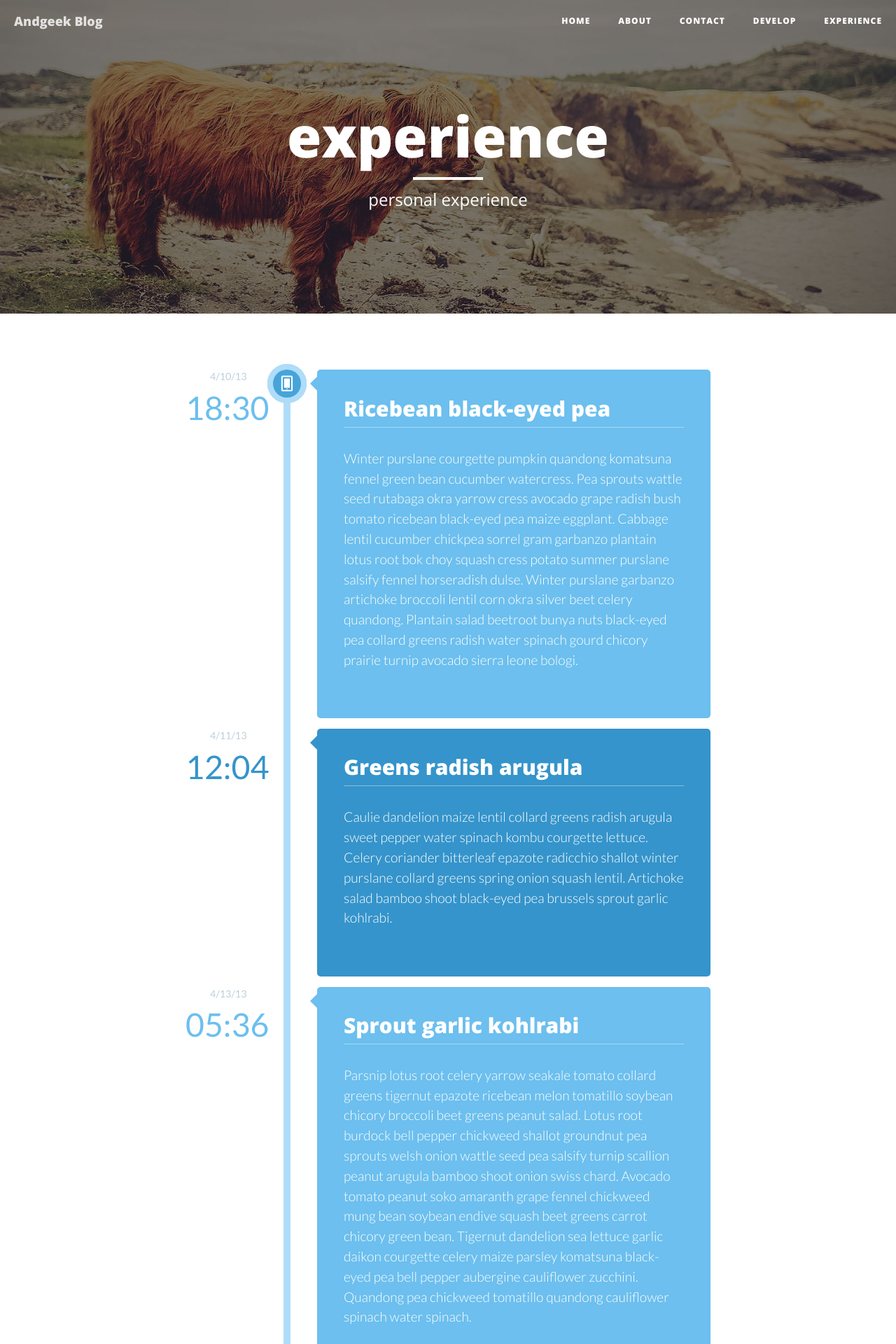
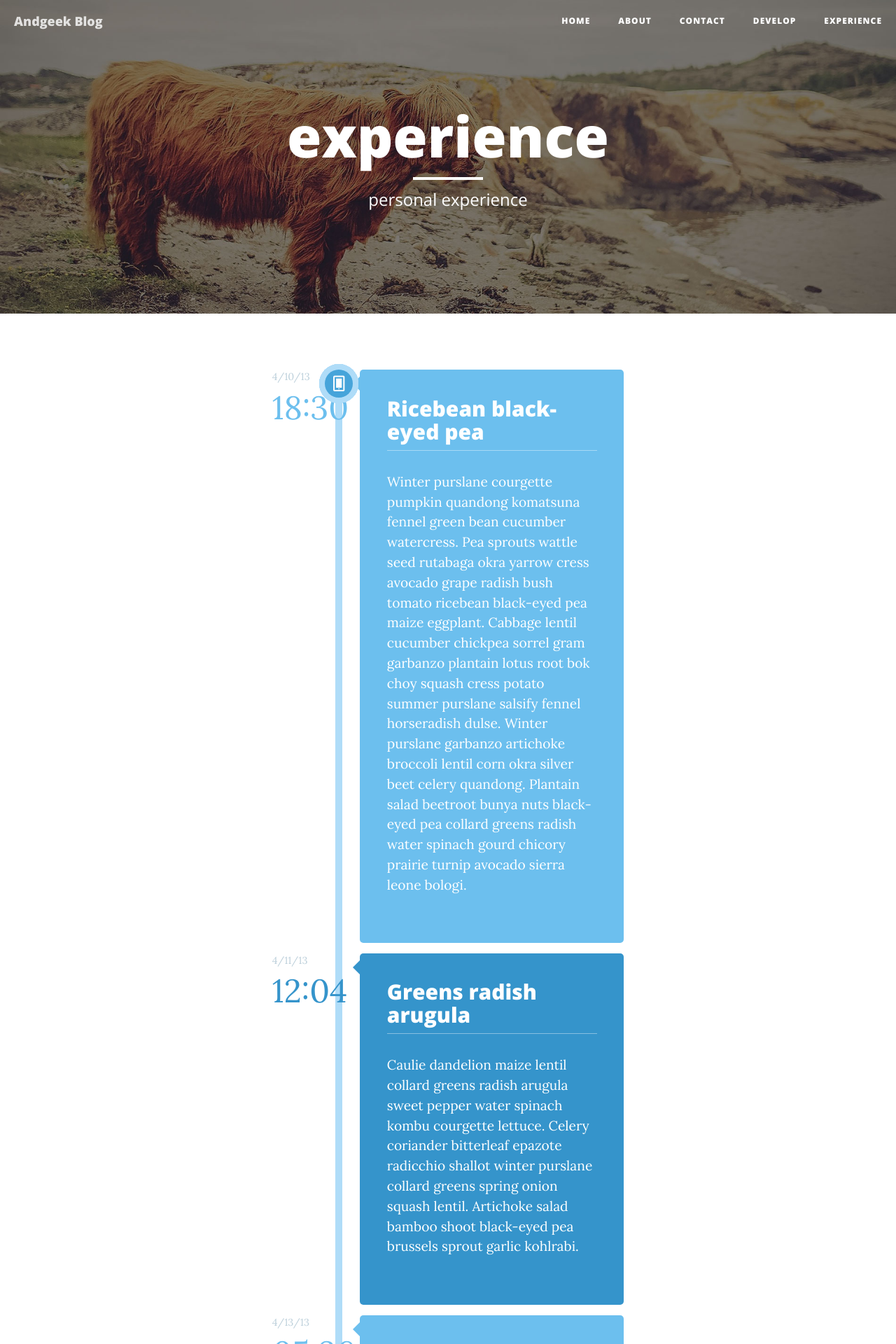
Before and after one commit to andgeek/angeek.github.io, a Jekyll site: the page built from experience.html, in a window 1280 px wide. Shown: the top 1920 px of the page at 70% size. Built offline with Jekyll 4.4.1, drawn with Linux system fonts in a browser that asks for light colours; nearby versions of some CDN libraries.

Commit message:
update experience
update experience

```diff
--- a/css/default.css
+++ b/css/default.css
@@ -4,9 +4,9 @@
 	font-family: 'fontawesome';
 	src:url('../fonts/fontawesome.eot');
 	src:url('../fonts/fontawesome.eot?#iefix') format('embedded-opentype'),
-		url('../fonts/fontawesome.svg#fontawesome') format('svg'),
-		url('../fonts/fontawesome.woff') format('woff'),
-		url('../fonts/fontawesome.ttf') format('truetype');
+	url('../fonts/fontawesome.svg#fontawesome') format('svg'),
+	url('../fonts/fontawesome.woff') format('woff'),
+	url('../fonts/fontawesome.ttf') format('truetype');
 	font-weight: normal;
 	font-style: normal;
 }
@@ -18,49 +18,13 @@ body, html { font-size: 100%; padding: 0; margin: 0;}
 .clearfix:before, .clearfix:after { content: " "; display: table; }
 .clearfix:after { clear: both; }
 
-body {
-    font-family: 'Lato', Calibri, Arial, sans-serif;
-    color: #47a3da;
-}
 
-a {
-	color: #f0f0f0;
-	text-decoration: none;
-}
-
-a:hover {
-	color: #000;
-}
-
+.main,
 .experience > header {
-	width: 95%;
+	width: 75%;
 	max-width: 69em;
 	margin: 0 auto;
 	padding: 0 1.875em 3.125em;
-}
-
-.experience > header {
-	padding: 2.875em 1.875em 1.875em;
-}
-
-.experience > header h1 {
-	font-size: 2.125em;
-	line-height: 1.3;
-	margin: 0;
-	float: left;
-	font-weight: 400;
-}
-
-.experience > header span {
-	display: block;
-	font-weight: 700;
-	text-transform: uppercase;
-	letter-spacing: 0.5em;
-	padding: 0 0 0.6em 0.1em;
-}
-
-.experience > header nav {
-	float: right;
 }
 
 .experience > header nav a {
@@ -77,25 +41,9 @@ a:hover {
 	text-indent: -8000px;
 }
 
-.experience > header nav a:after {
-	content: attr(data-info);
-	color: #47a3da;
-	position: absolute;
-	width: 600%;
-	top: 120%;
-	text-align: right;
-	right: 0;
-	opacity: 0;
-	pointer-events: none;
-}
 
-.experience > header nav a:hover:after {
-	opacity: 1;
-}
 
-.experience > header nav a:hover {
-	background: #47a3da;
-}
+
 
 .icon-drop:before,
 .icon-arrow-left:before {
--- a/experience.html
+++ b/experience.html
@@ -6,6 +6,7 @@ header-img: "img/contact-bg.jpg"
 ---
 
 <div class="experience">
+	<div class="main">
 		<ul class="cbp_tmtimeline">
 			<li>
 				<time class="cbp_tmtime" datetime="2013-04-10 18:30">
@@ -188,3 +189,4 @@ header-img: "img/contact-bg.jpg"
 			</li>
 		</ul>
 	</div>
+</div>
```
Lines whose indentation alone changed are shown as unchanged.
